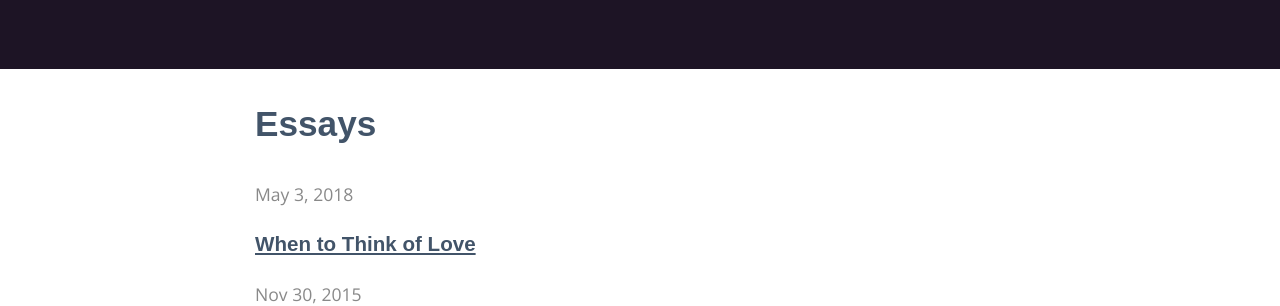
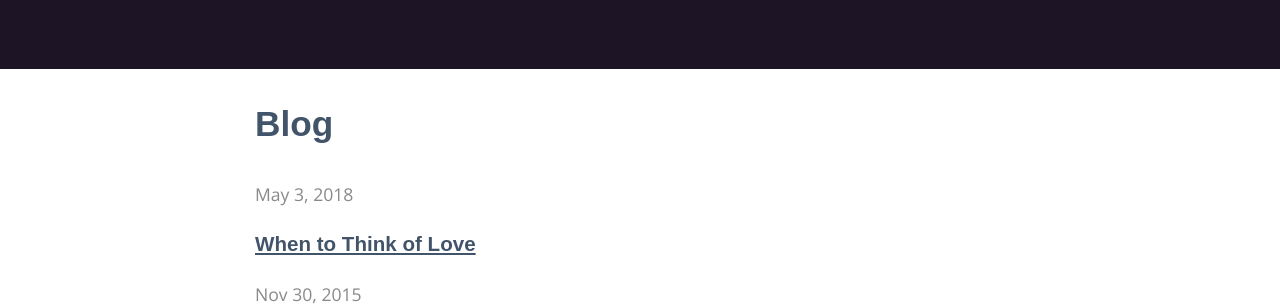
Before and after one commit to theadorerex/personalwebsite, a Jekyll site: the page built from blog/index.html, in a window 1280 px wide and 900 px high. Shown: the part 431-737 px from the top of the window. Built offline with Jekyll 4.4.1, drawn with Linux system fonts in a browser that asks for light colours; some web fonts are replaced.

Commit message:
Update index.html

```diff
--- a/blog/index.html
+++ b/blog/index.html
@@ -2,7 +2,7 @@
 layout: default
 ---
 
-<h2>Essays</h2>
+<h2>Blog</h2>
 {% for post in site.posts %}
 		<time>{{ post.date | date: "%b %-d, %Y" }}</time>
 		<h3><a href="{{ post.url | prepend: site.baseurl }}">{{ post.title }}</a></h3>
```
